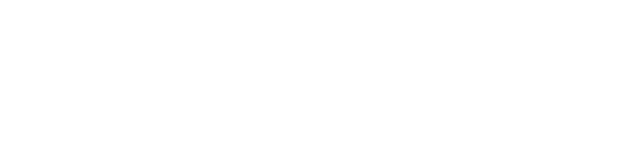
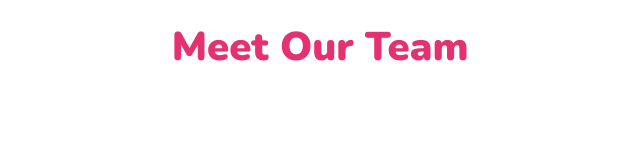
Before and after one commit to AleDelCampo/html-css-float-cards, a plain HTML site: page index.html in a window 1280 px wide. Shown: the whole page, without its empty margins (277-917 px from the left). Drawn offline with nearby package versions, Linux system fonts and the light colour scheme.

Commit message:
prima impaginazione e titolo

```diff
--- a/index.html
+++ b/index.html
@@ -3,9 +3,33 @@
 <head>
     <meta charset="UTF-8">
     <meta name="viewport" content="width=device-width, initial-scale=1.0">
+    <link rel="stylesheet" href="style.css">
+
     <title>FloatCards</title>
+
+    <link rel="preconnect" href="https://fonts.googleapis.com">
+    <link rel="preconnect" href="https://fonts.gstatic.com" crossorigin>
+    <link href="https://fonts.googleapis.com/css2?family=Nunito:wght@900&display=swap" rel="stylesheet">
 </head>
+
+
+
+
 <body>
 
+
+
+    <main class="container">
+
+        <h1>Meet Our Team</h1>
+
+    </main>
+
+
+
 </body>
+
+
+
+
 </html>
--- a/style.css
+++ b/style.css
@@ -3,3 +3,27 @@
     padding:0;
     margin: 0;
 }
+
+main {
+
+
+}
+
+body {
+    font-family: 'Nunito', sans-serif;
+}
+
+h1 {
+    color: #e53170;
+    font-size: 40px;
+    padding: 20px 20px;
+}
+
+
+
+.container {
+    width: 33%;
+
+    margin-left: auto;
+    margin-right: auto;
+}
```
